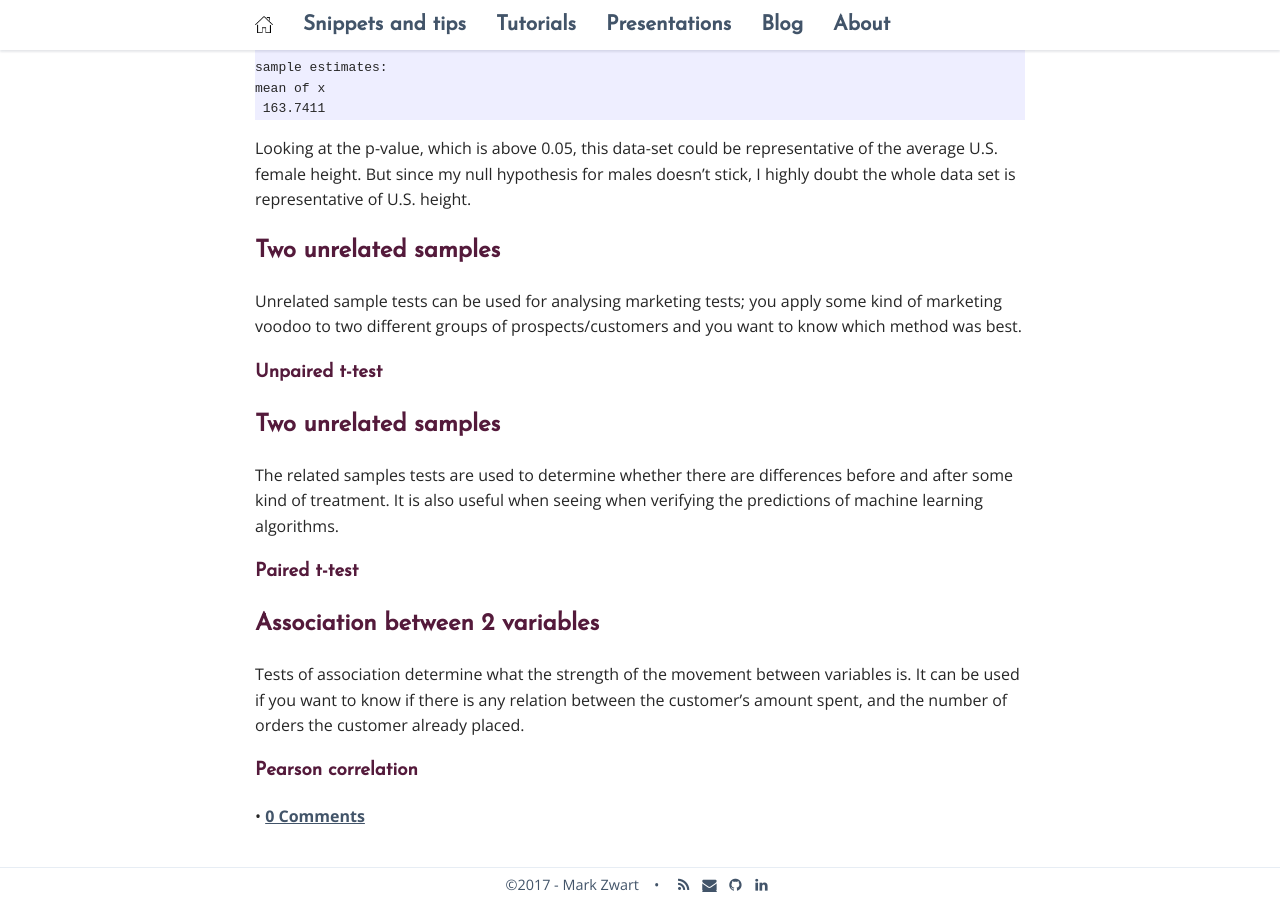
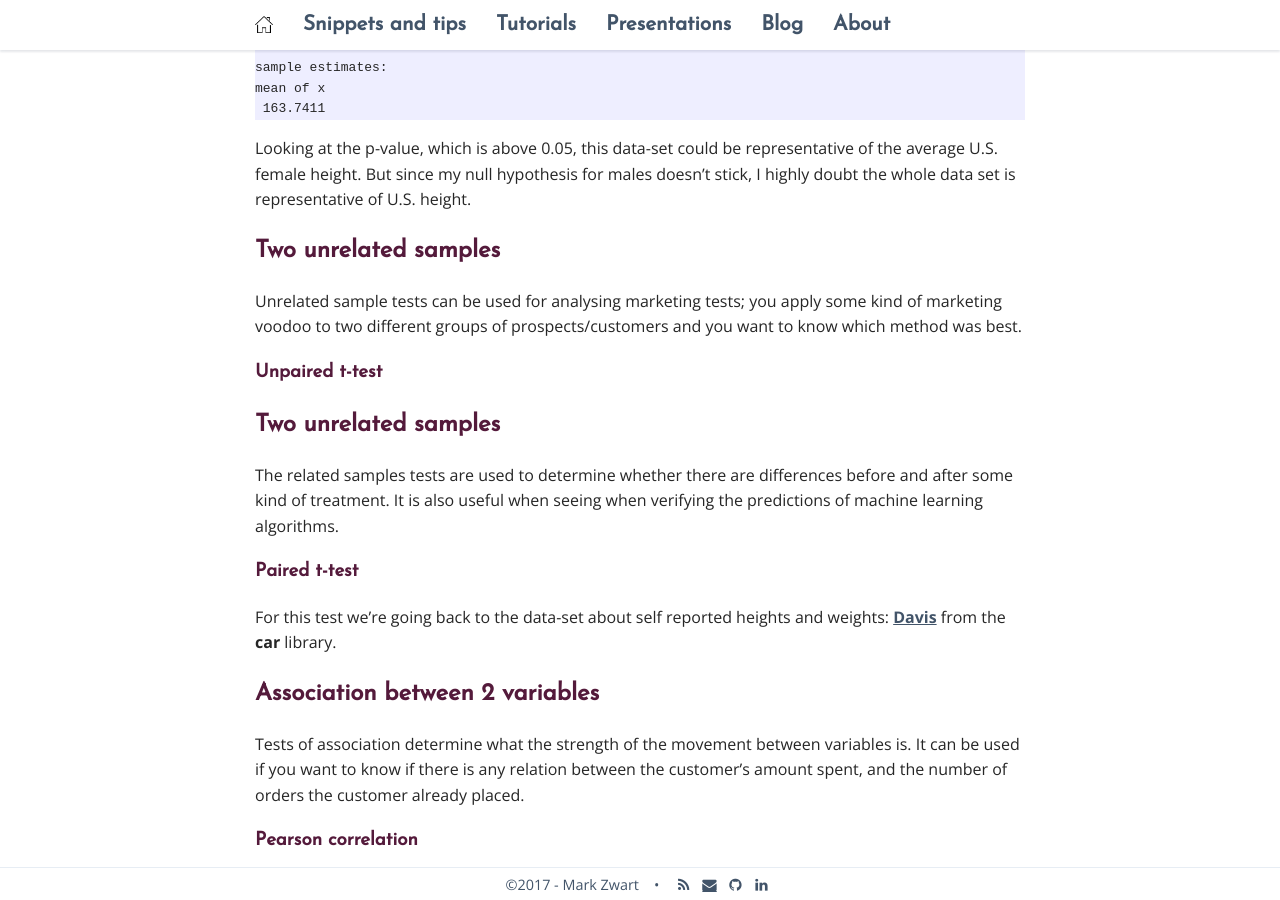
Before and after one commit to mark-me/mark-me.github.io, a Jekyll site: the page built from _pages/tutorials/statistical-tests/statistical-tests-gaussian.md, in a window 1280 px wide and 900 px high, scrolled down 8113 px. Built offline with Jekyll 4.4.1, drawn with Linux system fonts in a browser that asks for light colours; nearby versions of some CDN libraries; comment, search, counter and statistics services are not loaded; some of the changed lines change nothing that is shown.

Commit message:
Update statistical-tests-gaussian.md

````diff
--- a/_pages/tutorials/statistical-tests/statistical-tests-gaussian.md
+++ b/_pages/tutorials/statistical-tests/statistical-tests-gaussian.md
@@ -162,7 +162,7 @@
 * _alternative_ can be either "two.sided", "less" or "greater", which let you perform the t-test two sidedly, left tailed or right tailed respectively. The default is the two-sided test.
 * _conf.level_ is the confidence level outputted by the t.test. The default is the 95% confidence interval.
 
-Searching for a suitable data set I stumbled across the **Davis** data set from the **car** library. It contains heights and weights. I assumed the data set was about random males and females from the U.S., not being hindered by any knowledge or guilt about not wanting to do any research. I wanted to know how the subjects differed from actual weights. I've used the average weight data from [this wikipedia page](https://en.wikipedia.org/wiki/Human_body_weight). The null hypothesis is the same as usual: the sample distribution follow the mean I provide. Since I want to know whether this set conforms to US, I will perform a two sided t-test. First I'm going to do this for the males:
+Searching for a suitable data set I stumbled across the **[Davis](https://www.rdocumentation.org/packages/car/versions/2.1-5/topics/Davis)** data set from the **car** library. It contains heights and weights. I assumed the data set was about random males and females from the U.S., not being hindered by any knowledge or guilt about not wanting to do any research. I wanted to know how the subjects differed from actual weights. I've used the average weight data from [this wikipedia page](https://en.wikipedia.org/wiki/Human_body_weight). The null hypothesis is the same as usual: the sample distribution follow the mean I provide. Since I want to know whether this set conforms to US, I will perform a two sided t-test. First I'm going to do this for the males:
 ```r
 library(car)
 
@@ -214,6 +214,8 @@
 
 ### Paired t-test
 
+For this test we're going back to the data-set about self reported heights and weights: **[Davis](https://www.rdocumentation.org/packages/car/versions/2.1-5/topics/Davis)** from the **car** library.
+
 ## Association between 2 variables
 
 Tests of association determine what the strength of the movement between variables is. It can be used if you want to know if there is any relation between the customer's amount spent, and the number of orders the customer already placed.
````
